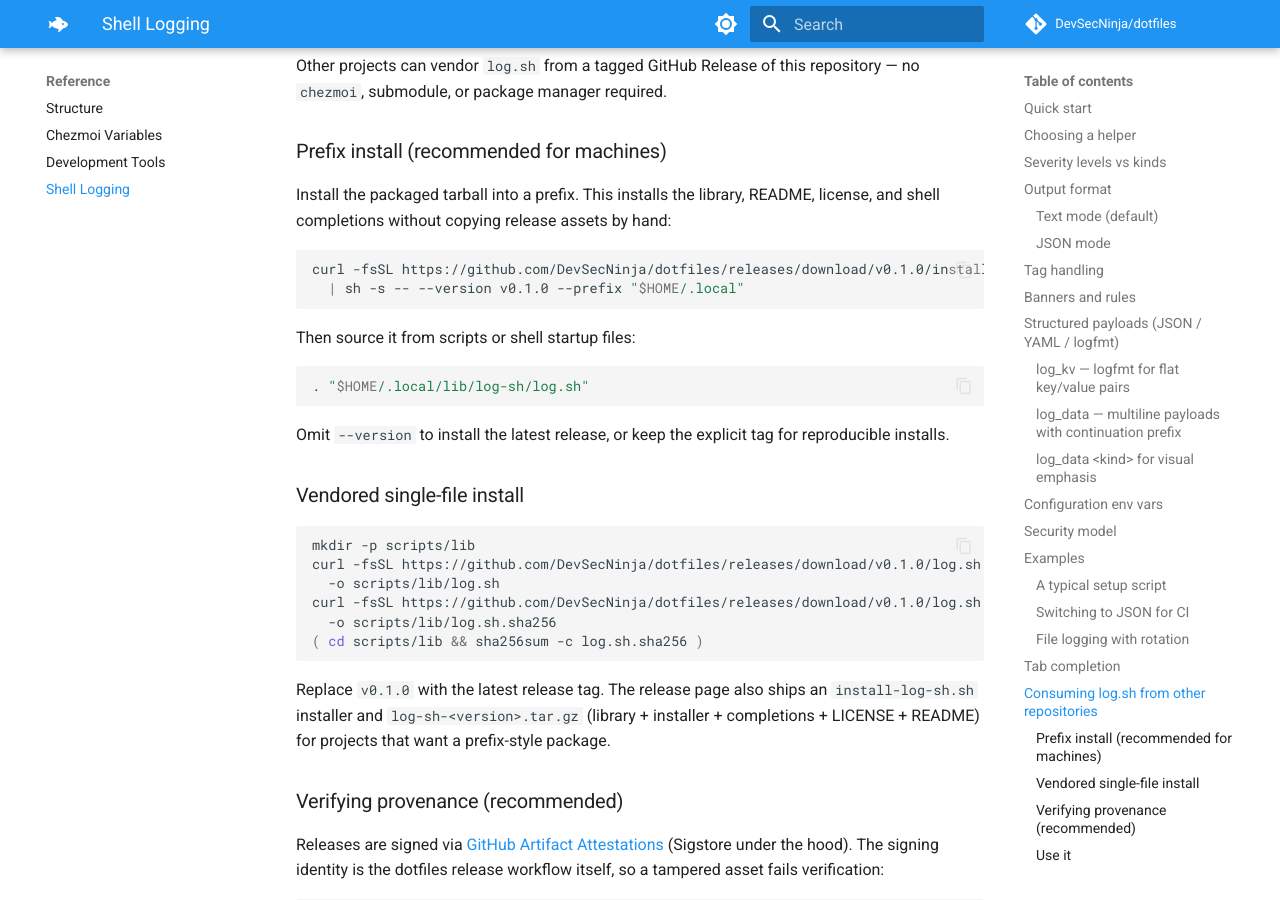
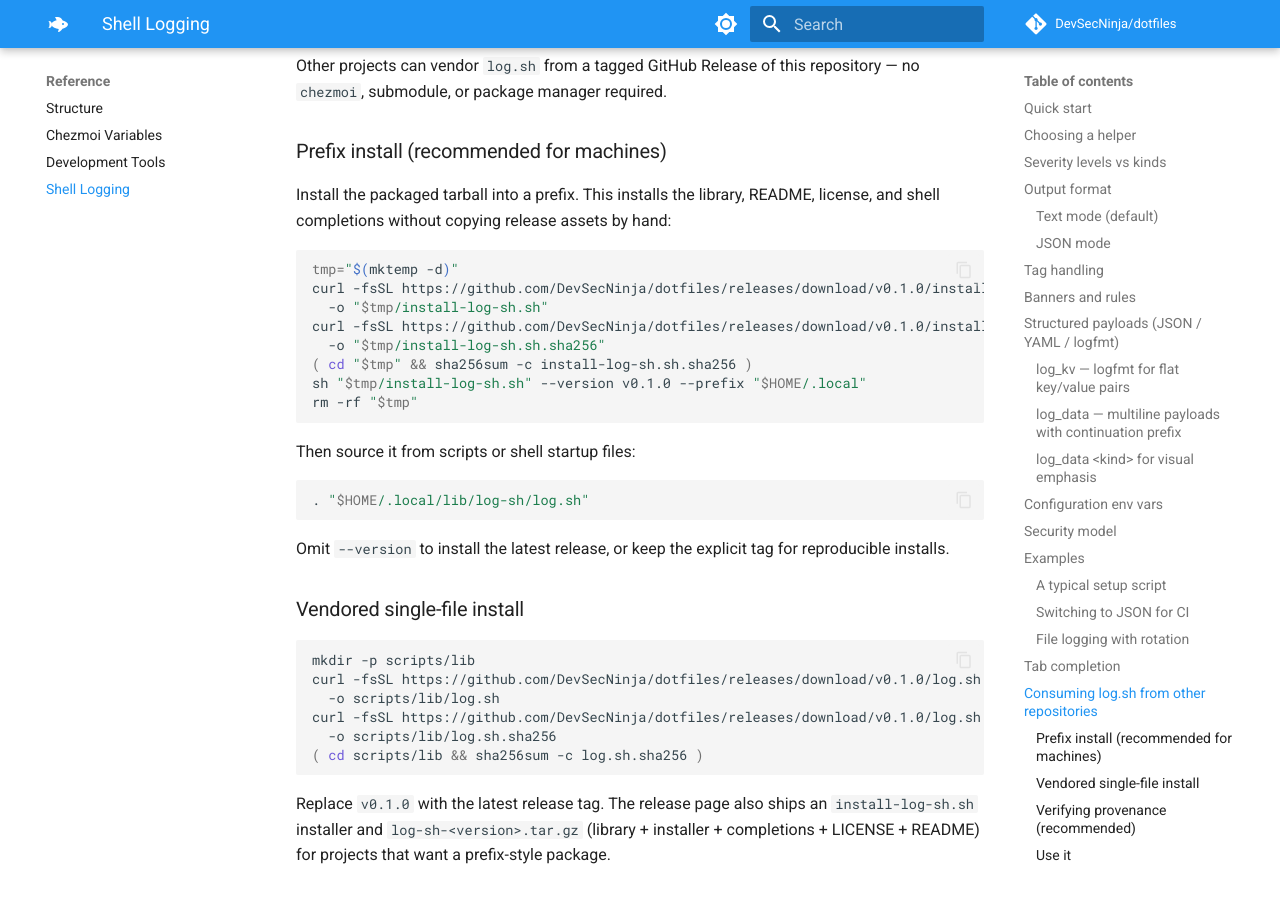
Before and after one commit to DevSecNinja/dotfiles, an MkDocs documentation site: the page built from docs/logging.md, in a window 1280 px wide and 900 px high, scrolled down 8662 px. Built offline with MkDocs 1.6.1 and Material for MkDocs 9.7.7, drawn with Linux system fonts in a browser that asks for light colours; comment, search, counter and statistics services are not loaded.

Commit message:
docs(log.sh): show verified installer usage
Agent-Logs-Url: https://github.com/DevSecNinja/dotfiles/sessions/56dbc4d0-f37d-45f4-ab55-2f743f761b88

Co-authored-by: DevSecNinja <14926452+DevSecNinja@users.noreply.github.com>

````diff
--- a/docs/logging.md
+++ b/docs/logging.md
@@ -341,8 +341,14 @@ Install the packaged tarball into a prefix. This installs the library,
 README, license, and shell completions without copying release assets by hand:
 
 ```sh
+tmp="$(mktemp -d)"
 curl -fsSL https://github.com/DevSecNinja/dotfiles/releases/download/v0.1.0/install-log-sh.sh \
-  | sh -s -- --version v0.1.0 --prefix "$HOME/.local"
+  -o "$tmp/install-log-sh.sh"
+curl -fsSL https://github.com/DevSecNinja/dotfiles/releases/download/v0.1.0/install-log-sh.sh.sha256 \
+  -o "$tmp/install-log-sh.sh.sha256"
+( cd "$tmp" && sha256sum -c install-log-sh.sh.sha256 )
+sh "$tmp/install-log-sh.sh" --version v0.1.0 --prefix "$HOME/.local"
+rm -rf "$tmp"
 ```
 
 Then source it from scripts or shell startup files:
````
Also changed, not shown: 3 other files.
